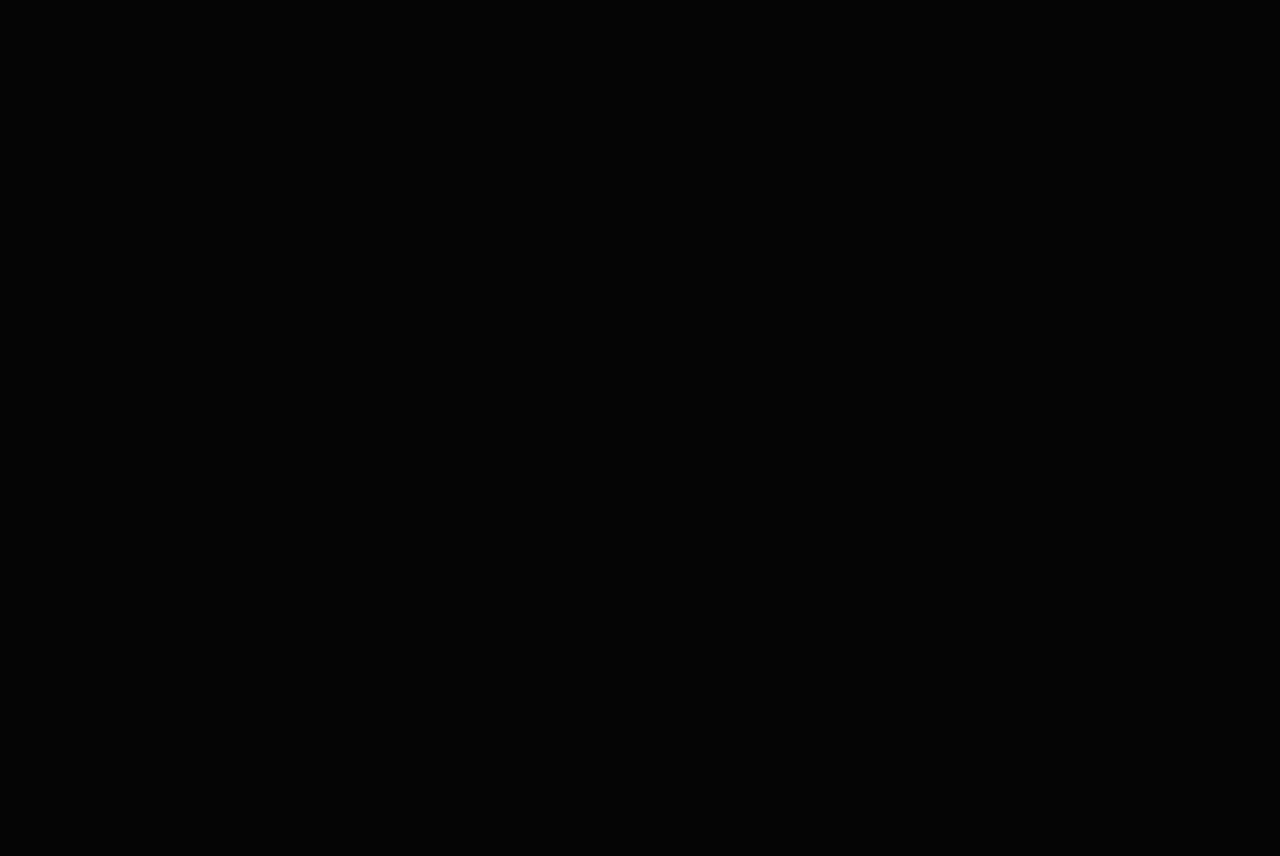
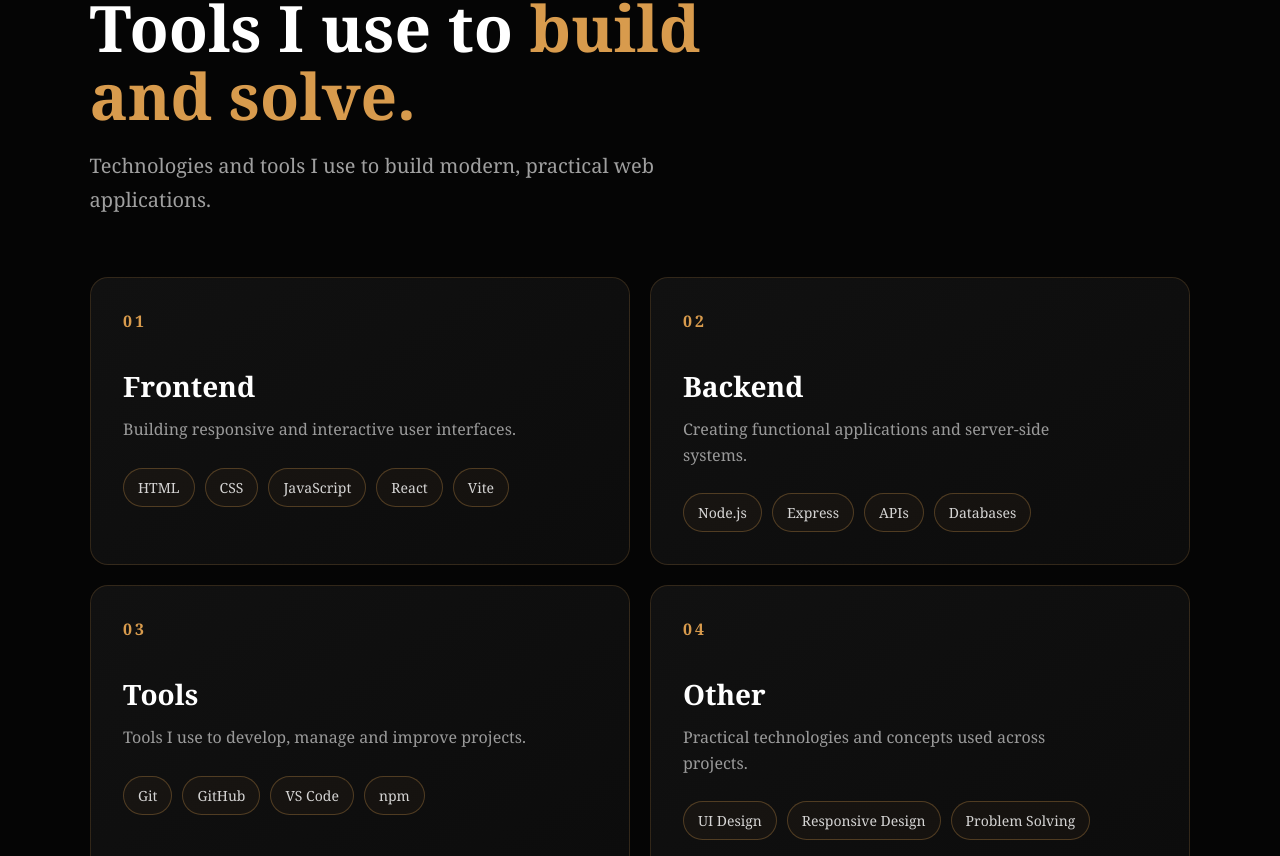
Before and after one commit to Tabot237/Tabot-Portfolio, a React (Vite) app: page / in a window 1280 px wide. Shown: the part 1944-2800 px from the top of the page. Before the commit the page ends 1756 px from the top, so only its background shows below. Built offline with nearby package versions, Linux system fonts and the light colour scheme.

Commit message:
Build Skills section

```diff
--- a/src/App.jsx
+++ b/src/App.jsx
@@ -1,11 +1,13 @@
 import Home from "./pages/Home";
 import About from "./pages/About";
+import Skills from "./pages/Skills";
 
 function App() {
   return (
     <>
       <Home />
       <About />
+      <Skills />
     </>
   );
 }
--- /dev/null
+++ b/src/pages/Skills.css
@@ -0,0 +1,230 @@
+.skills {
+  min-height: 100vh;
+  padding: 130px 7% 100px;
+  background: #050505;
+  box-sizing: border-box;
+}
+
+.skills-container {
+  max-width: 1250px;
+  margin: 0 auto;
+}
+
+.skills-heading {
+  max-width: 700px;
+  margin-bottom: 60px;
+}
+
+.skills-heading .section-label {
+  display: inline-block;
+  color: #d89b4d;
+  font-size: 18px;
+  font-weight: 600;
+  letter-spacing: 2px;
+  margin-bottom: 20px;
+  border-bottom: none;
+  text-decoration: none;
+}
+
+.skills-heading h2 {
+  margin: 0 0 20px;
+  font-size: clamp(42px, 5vw, 70px);
+  line-height: 1.05;
+  font-weight: 600;
+  color: #ffffff;
+}
+
+.skills-heading h2 span {
+  color: #d89b4d;
+}
+
+.skills-heading p {
+  margin: 0;
+  max-width: 620px;
+  color: rgba(255, 255, 255, 0.62);
+  font-size: 20px;
+  line-height: 1.7;
+}
+
+.skills-grid {
+  display: grid;
+  grid-template-columns: repeat(2, 1fr);
+  gap: 20px;
+}
+
+/* SKILL CARDS */
+.skill-card {
+  position: relative;
+  min-height: 280px;
+  padding: 32px;
+
+  background: linear-gradient(
+    145deg,
+    #111111,
+    #0c0c0c
+  );
+
+  border: 1px solid rgba(216, 155, 77, 0.18);
+  border-radius: 18px;
+
+  box-sizing: border-box;
+  overflow: hidden;
+
+  transform: rotate(0deg);
+
+  transition:
+    transform 0.18s ease-out,
+    border-color 0.35s ease,
+    background 0.35s ease,
+    box-shadow 0.35s ease;
+
+  will-change: transform;
+}
+
+.skill-card:hover {
+  border-color: rgba(216, 155, 77, 0.75);
+
+  background: linear-gradient(
+    145deg,
+    #151515,
+    #1b1712
+  );
+
+  box-shadow:
+    0 18px 45px rgba(0, 0, 0, 0.45),
+    0 0 25px rgba(216, 155, 77, 0.12);
+}
+
+/* NUMBER */
+
+.skill-number {
+  display: block;
+  margin-bottom: 35px;
+
+  color: #d89b4d;
+  font-size: 16px;
+  font-weight: 600;
+  letter-spacing: 3px;
+
+  transition: transform 0.35s ease;
+}
+
+.skill-card:hover .skill-number {
+  transform: translateX(6px);
+}
+
+/* CARD TITLE */
+
+.skill-card h3 {
+  margin: 0 0 12px;
+
+  color: #ffffff;
+  font-size: 28px;
+  font-weight: 600;
+}
+
+/* CARD DESCRIPTION */
+
+.skill-card p {
+  max-width: 430px;
+  margin: 0 0 25px;
+
+  color: rgba(255, 255, 255, 0.58);
+  font-size: 16px;
+  line-height: 1.6;
+}
+
+/* TECHNOLOGY TAGS */
+
+.skill-list {
+  display: flex;
+  flex-wrap: wrap;
+  gap: 10px;
+}
+
+.skill-list span {
+  padding: 9px 14px;
+
+  border: 1px solid rgba(216, 155, 77, 0.3);
+  border-radius: 20px;
+
+  color: rgba(255, 255, 255, 0.82);
+  background: rgba(216, 155, 77, 0.04);
+
+  font-size: 14px;
+
+  transition:
+    transform 0.3s ease,
+    border-color 0.3s ease,
+    background 0.3s ease;
+}
+
+.skill-list span:hover {
+  transform: translateY(-3px);
+
+  border-color: rgba(216, 155, 77, 0.7);
+
+  background: rgba(216, 155, 77, 0.12);
+}
+
+/* SCROLL REVEAL */
+
+.skills-reveal {
+  opacity: 0;
+
+  transition:
+    opacity 0.8s ease;
+}
+
+.skills-reveal.show {
+  opacity: 1;
+}
+
+/* CARD DELAYS */
+
+.skills-grid .skill-card:nth-child(1) {
+  transition-delay: 0.05s;
+}
+
+.skills-grid .skill-card:nth-child(2) {
+  transition-delay: 0.15s;
+}
+
+.skills-grid .skill-card:nth-child(3) {
+  transition-delay: 0.25s;
+}
+
+.skills-grid .skill-card:nth-child(4) {
+  transition-delay: 0.35s;
+}
+
+/* MOBILE */
+
+@media (max-width: 800px) {
+  .skills {
+    padding: 110px 6% 80px;
+  }
+
+  .skills-grid {
+    grid-template-columns: 1fr;
+  }
+
+  .skills-heading h2 {
+    font-size: 45px;
+  }
+}
+
+/* REDUCED MOTION */
+
+@media (prefers-reduced-motion: reduce) {
+  .skills-reveal {
+    opacity: 1;
+    transform: none;
+    transition: none;
+  }
+
+  .skill-card {
+    transform: none;
+    transition: none;
+  }
+}
--- /dev/null
+++ b/src/pages/Skills.jsx
@@ -0,0 +1,156 @@
+import { useEffect } from "react";
+import "./Skills.css";
+
+function Skills() {
+  useEffect(() => {
+    const elements = document.querySelectorAll(".skills-reveal");
+
+    const observer = new IntersectionObserver(
+      (entries) => {
+        entries.forEach((entry) => {
+          if (entry.isIntersecting) {
+            entry.target.classList.add("show");
+          } else {
+            entry.target.classList.remove("show");
+          }
+        });
+      },
+      {
+        threshold: 0.15,
+      }
+    );
+
+    elements.forEach((element) => observer.observe(element));
+
+    const cards = document.querySelectorAll(".skill-card");
+
+    const handleMouseMove = (event) => {
+      const card = event.currentTarget;
+      const rect = card.getBoundingClientRect();
+
+      const x = event.clientX - rect.left;
+      const centerX = rect.width / 2;
+
+      const rotate = ((x - centerX) / centerX) * 2.5;
+
+      card.style.transform = `rotate(${rotate}deg)`;
+    };
+
+    const handleMouseLeave = (event) => {
+      const card = event.currentTarget;
+
+      card.style.transform = "rotate(0deg)";
+    };
+
+    cards.forEach((card) => {
+      card.addEventListener("mousemove", handleMouseMove);
+      card.addEventListener("mouseleave", handleMouseLeave);
+    });
+
+    return () => {
+      observer.disconnect();
+
+      cards.forEach((card) => {
+        card.removeEventListener("mousemove", handleMouseMove);
+        card.removeEventListener("mouseleave", handleMouseLeave);
+      });
+    };
+  }, []);
+
+  return (
+    <section className="skills" id="skills">
+      <div className="skills-container">
+
+        <div className="skills-heading skills-reveal">
+          <span className="section-label">
+            MY SKILLS
+          </span>
+
+          <h2>
+            Tools I use to
+            <span> build and solve.</span>
+          </h2>
+
+          <p>
+            Technologies and tools I use to build modern,
+            practical web applications.
+          </p>
+        </div>
+
+        <div className="skills-grid">
+
+          <div className="skill-card skills-reveal">
+            <span className="skill-number">01</span>
+
+            <h3>Frontend</h3>
+
+            <p>
+              Building responsive and interactive user interfaces.
+            </p>
+
+            <div className="skill-list">
+              <span>HTML</span>
+              <span>CSS</span>
+              <span>JavaScript</span>
+              <span>React</span>
+              <span>Vite</span>
+            </div>
+          </div>
+
+          <div className="skill-card skills-reveal">
+            <span className="skill-number">02</span>
+
+            <h3>Backend</h3>
+
+            <p>
+              Creating functional applications and server-side systems.
+            </p>
+
+            <div className="skill-list">
+              <span>Node.js</span>
+              <span>Express</span>
+              <span>APIs</span>
+              <span>Databases</span>
+            </div>
+          </div>
+
+          <div className="skill-card skills-reveal">
+            <span className="skill-number">03</span>
+
+            <h3>Tools</h3>
+
+            <p>
+              Tools I use to develop, manage and improve projects.
+            </p>
+
+            <div className="skill-list">
+              <span>Git</span>
+              <span>GitHub</span>
+              <span>VS Code</span>
+              <span>npm</span>
+            </div>
+          </div>
+
+          <div className="skill-card skills-reveal">
+            <span className="skill-number">04</span>
+
+            <h3>Other</h3>
+
+            <p>
+              Practical technologies and concepts used across projects.
+            </p>
+
+            <div className="skill-list">
+              <span>UI Design</span>
+              <span>Responsive Design</span>
+              <span>Problem Solving</span>
+            </div>
+          </div>
+
+        </div>
+      </div>
+    </section>
+  );
+}
+
+export default Skills;
```
